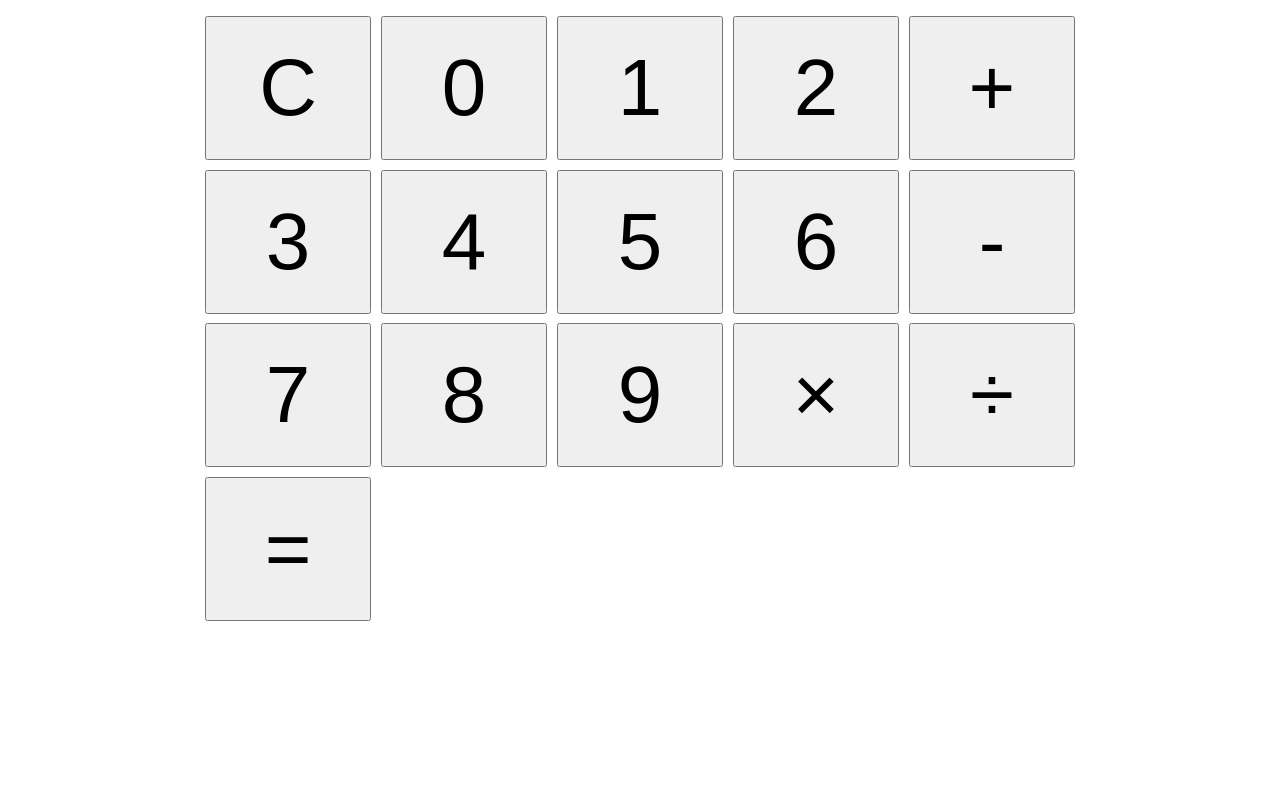
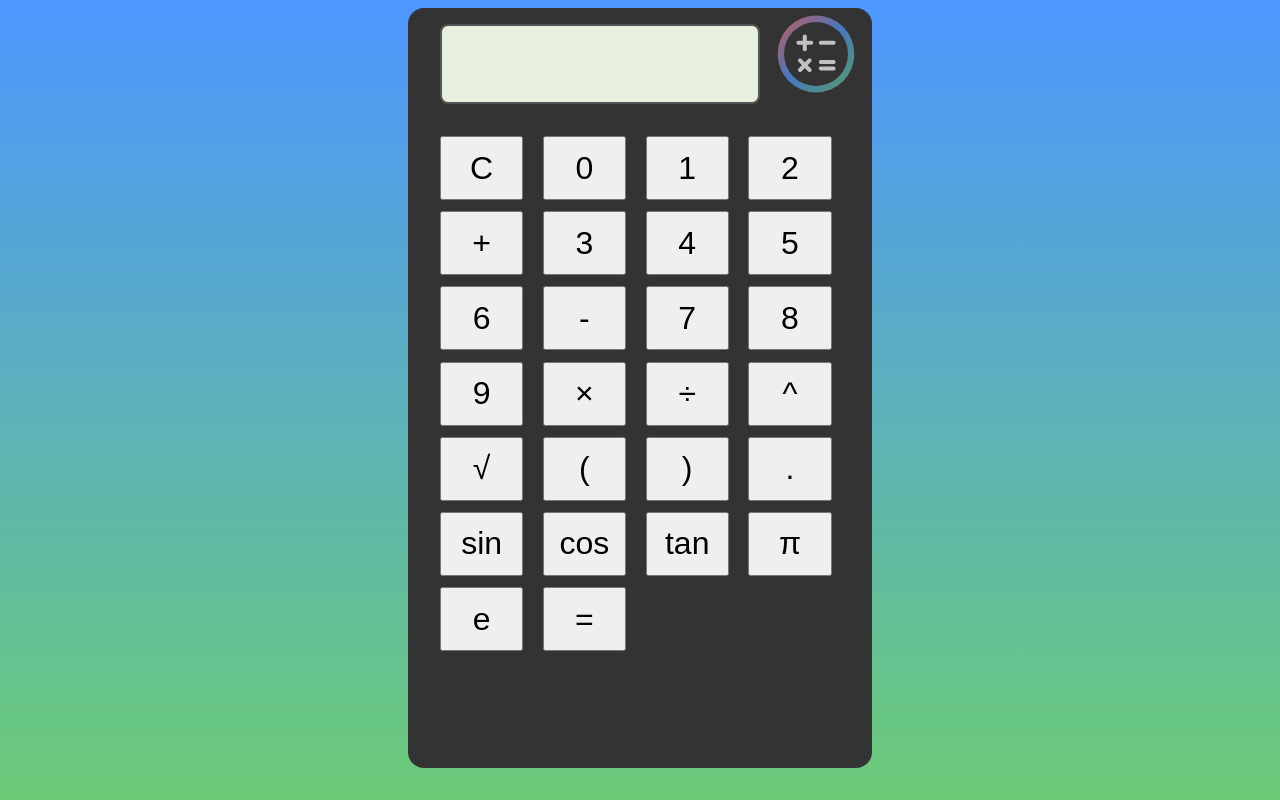
Before and after one commit to leomai080826-ai/Calc-calculator-, a plain HTML site: page index.html in a window 1280 px wide. Drawn offline with nearby package versions, Linux system fonts and the light colour scheme.

Commit message:
Finished all operations and some css

```diff
--- a/index.html
+++ b/index.html
@@ -5,11 +5,15 @@
     <meta name="viewport" content="width=device-width, initial-scale=1.0">
     <title>List</title>
     <link rel="stylesheet" href="style.css">
+    <script src="https://cdn.jsdelivr.net/npm/mathjs@13/lib/browser/math.js" defer></script>
     <script src="script.js"></script>
 </head>
 <body>
     <main>
-        <div id="display"></div>
+        <div class="center">
+            <div id="display"></div>
+            <div id="logo"></div>
+        </div>
         <div class="calc">
             <button>C</button>
             <button>0</button>
@@ -26,8 +30,19 @@
             <button>9</button>
             <button>×</button>
             <button>÷</button>
+            <button>^</button>
+            <button>√</button>
+            <button>(</button>
+            <button>)</button>
+            <button>.</button>
+            <button>sin</button>
+            <button>cos</button>
+            <button>tan</button>
+            <button>π</button>
+            <button>e</button>
             <button>=</button>
         </div>
+
     </main>
 </div>
 </body>
--- a/script.js
+++ b/script.js
@@ -1,34 +1,32 @@
-let allMethods = {"÷":"/","×":"*" }
+let specialOperations = {"÷": "/", "×": "*", "√": "sqrt", "π":"pi"};
+
 function init(){
     let buttons = document.getElementsByTagName("button");
 
-
     for(var counter = 0; counter < buttons.length; counter++){
-        buttons[counter].addEventListener("click", onClick)
+        buttons[counter].addEventListener("click", onClick);
     }
 }
+
 function onClick(event) {
     let value = event.currentTarget.textContent;
     let display = document.getElementById("display");
 
-    if (value === "C") {
-        console.log("C")
+    if  (value === "C") {
         display.textContent = "";
     }
     else if (value === "=") {
-        console.log("=")
-            let expression = display.textContent;
+        let expression = display.textContent;
 
-    for (let sign in allMethods) {
-        expression = expression.replaceAll(sign, allMethods[sign]);
-    }
+        for (let sign in specialOperations) {
+            expression = expression.replaceAll(sign, specialOperations[sign]);
+        }
 
-    display.textContent = eval(expression);
+        display.textContent = math.format(math.evaluate(expression), { precision: 12 });
     }
     else {
-        console.log("else")
         display.textContent += value;
-        }
+    }
 }
 
-    window.onload = init;
+window.onload = init;
--- a/style.css
+++ b/style.css
@@ -1,19 +1,65 @@
+
 *{
     margin: 0;
     padding: 0;
     box-sizing: border-box;
-    --outline: dotted green;
+    --outline: dotted 2px red;
+
+}
+body{
+    display: flex;
+    justify-content: center;
+    height:100dvh;
+    background: linear-gradient(#4d96ff, #6bcb77);
+
+}
+main{
+    padding: 0rem 1rem;
+    background-color: #333;
+    border-radius: 1rem;
+    margin: 0.5rem 0rem 2rem 0rem;
+
+.center{
+    display: flex;
+    justify-content: center;
+    flex-direction: column;
+}
+#logo{
+    width: 80px;
+    height: 80px;
+    background-image: url("logo.svg");
+    background-size: contain;
+    background-repeat: no-repeat;
+    margin: 0.4rem 0rem 0rem 0rem;
+    opacity: 70%;
+}
+.center{
+    display: flex;
+    flex-direction: row;
+}
+}
+#display{
+    display: flex;
+    justify-content: flex-end;
+    align-items: center;
+    height: 10dvh;
+    width: 25dvw;
+    margin: 1rem;
+    padding: 1rem;
+    font-size: 2rem;
+    background-color: #e8f0e0;
+    border: 2px solid #555;
+    border-radius: 0.5rem;
+    overflow: hidden;
 }
 .calc{
-    grid-template-columns: repeat(5, auto);
     display: grid;
-    place-content: center;
-    place-items: center;
-    padding: 1rem;
-    gap: 0.6rem;
+    grid-template-columns: repeat(4, auto);
+    padding: 1rem 1rem;
+    gap: 0.7rem;
 }
 .calc button{
-    font-size: 5rem;
-    width: 13dvw;
-    height: 18dvh;
+    font-size: 2rem;
+    width: 6.5dvw;
+    height: 8dvh;
 }
```
Also changed, not shown: logo.svg (added).
